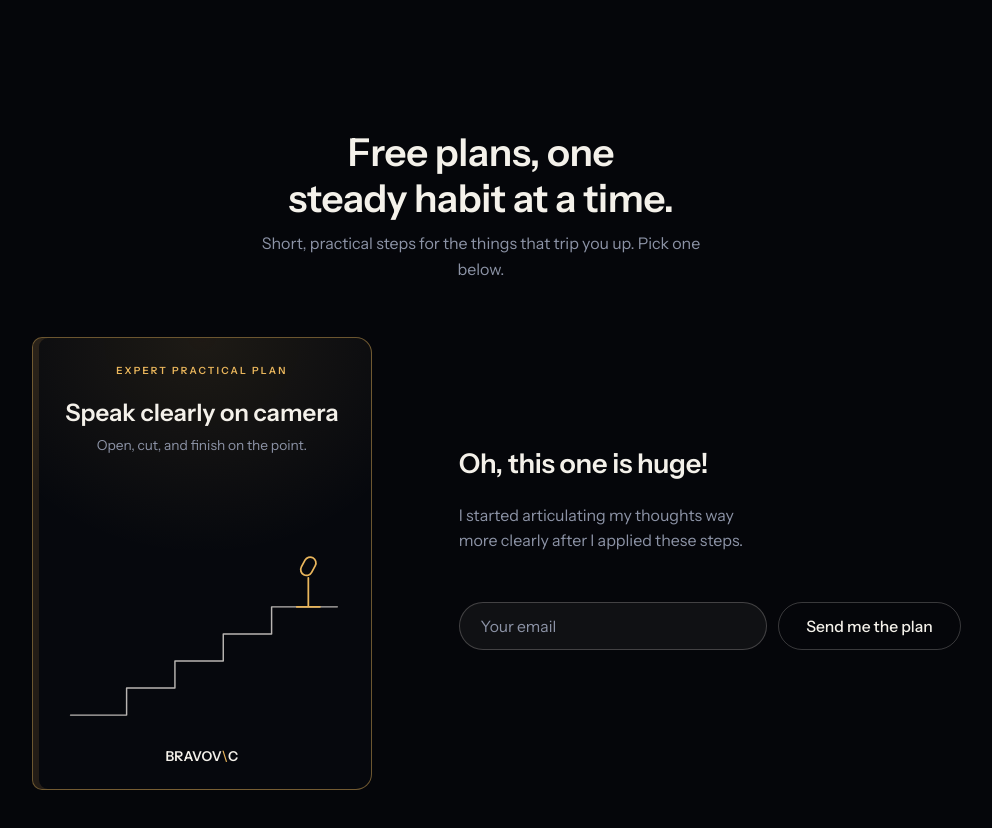
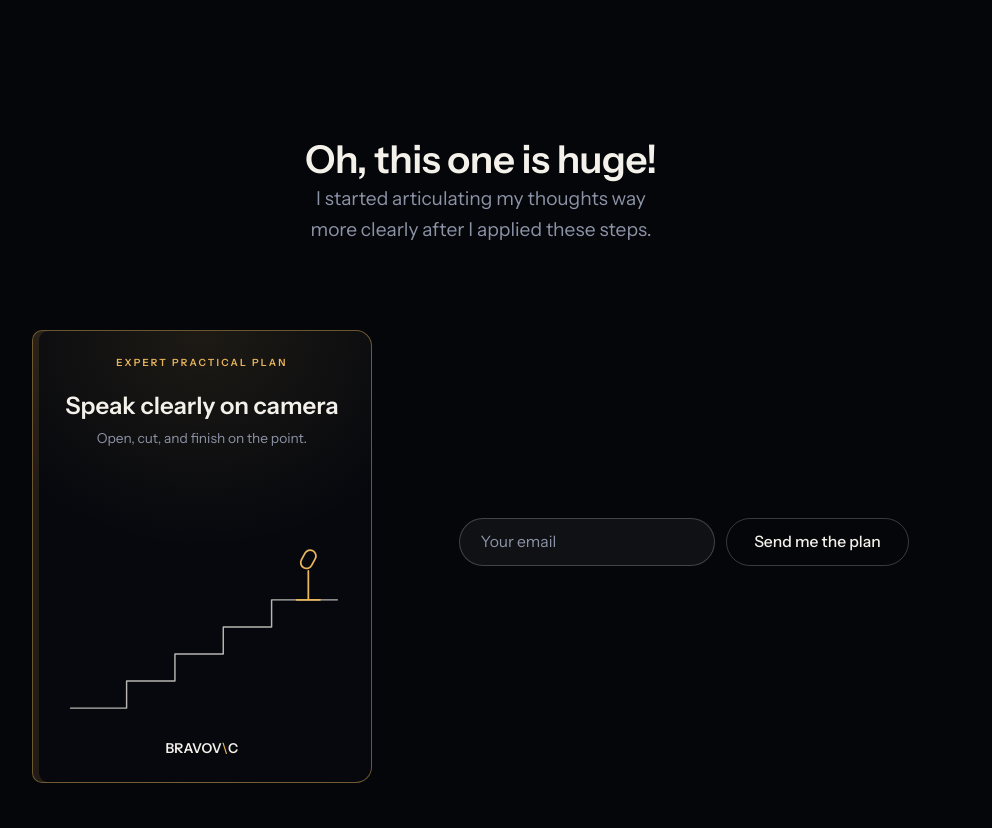
Before and after one commit to ViktorBravovik/bravovic, a plain HTML site: page index.html in a window 1280 px wide. Shown: the part 1540-2368 px from the top of the page, without its empty margins (159-1151 px from the left). Drawn offline with Linux system fonts and the light colour scheme.

Commit message:
Swap the plans section intro for the per-plan story
Drop the static "Free plans..." intro and put the per-plan headline
and story above the book instead, so it changes with the plan. Narrow
the email field so it no longer spans as wide as the story text above it.

Co-Authored-By: Claude Sonnet 5 <noreply@anthropic.com>

```diff
--- a/index.html
+++ b/index.html
@@ -285,6 +285,8 @@ h2{
   padding-inline:16px;
   text-align:center;
 }
+.plans-intro h2{ min-height:1.2em; }
+.plans-intro .subhead{ min-height:4.8em; margin-inline:auto; }
 .plans-grid{
   width:100%;
   max-width:60rem;
@@ -369,8 +371,6 @@ h2{
 /* the headline and story beside the cover change with the plan */
 .swap{ transition:opacity .35s ease; }
 .swap.out{ opacity:0; }
-.plans-text h2{ min-height:1.2em; font-size:clamp(1.3rem, 2.4vw, 1.7rem); }
-.plans-text .subhead{ min-height:4.8em; font-size:clamp(0.92rem, 1.3vw, 1rem); max-width:none; }
 @media (prefers-reduced-motion: reduce){
   .cover-words, .swap{ transition:none; }
 }
@@ -389,6 +389,7 @@ h2{
 }
 .plans-form input{
   flex:1 1 14rem;
+  max-width:16rem;
   min-width:0;
   font:inherit;
   font-size:0.98rem;
@@ -490,8 +491,8 @@ h2{
 
 <section class="plans" id="plans">
   <div class="plans-intro">
-    <h2>Free plans, one steady habit at a time.</h2>
-    <p class="lede">Short, practical steps for the things that trip you up. Pick one below.</p>
+    <h2 class="swap" id="plansHead"></h2>
+    <p class="subhead swap" id="plansSub"></p>
   </div>
   <div class="plans-grid">
     <div class="cover-wrap">
@@ -514,8 +515,6 @@ h2{
       </button>
     </div>
     <div class="plans-text">
-      <h2 class="swap" id="plansHead"></h2>
-      <p class="subhead swap" id="plansSub"></p>
       <form class="plans-form" id="plansForm">
         <input type="email" name="email" required placeholder="Your email" autocomplete="email" aria-label="Your email">
         <button class="cta" type="submit">Send me the plan</button>
```
